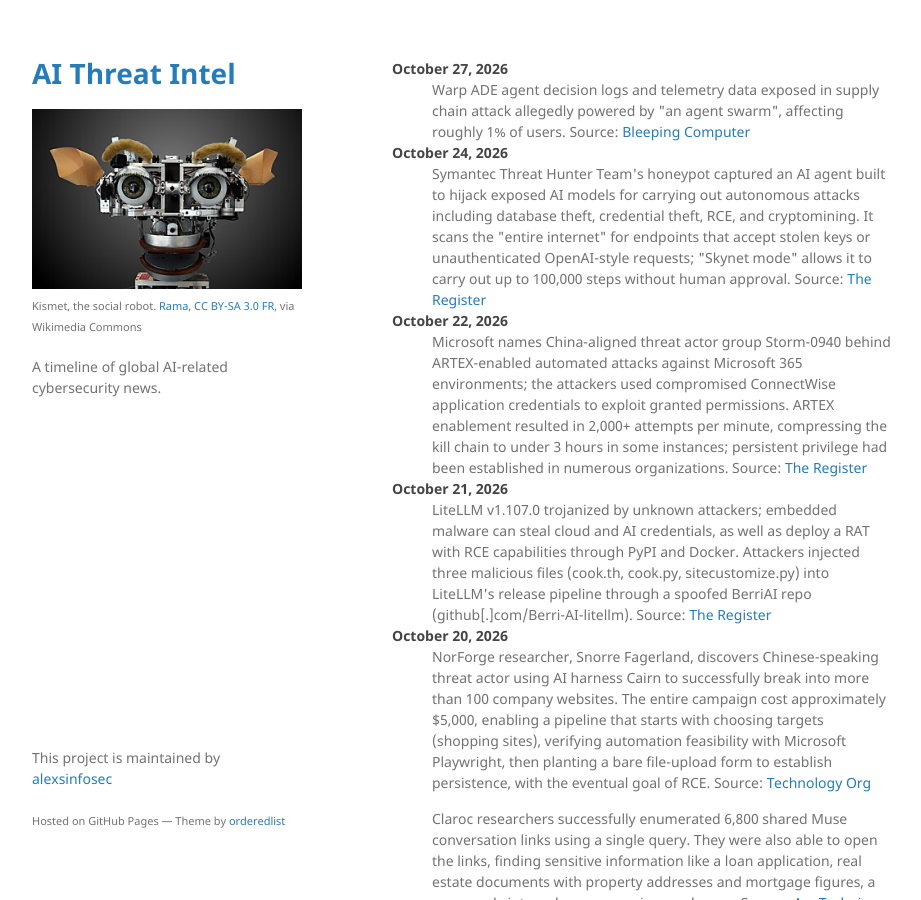
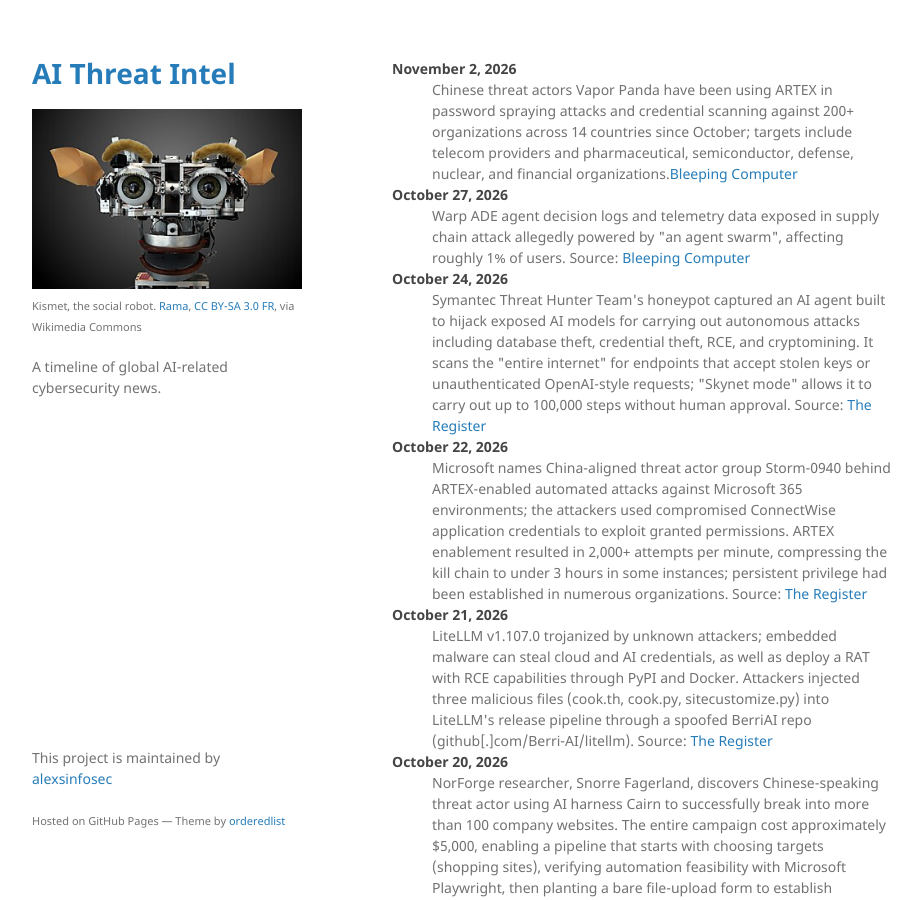
Before and after one commit to alexsinfosec/aithreatintel, a Jekyll site: the page built from index.md, in a window 1280 px wide and 900 px high. Shown: the whole window, without its empty margins (178-1099 px from the left). Built offline with Jekyll 4.4.1, drawn with Linux system fonts in a browser that asks for light colours.

Commit message:
Fix LiteLLM v1.107.0 entry and remove duplicate
Updated the entry for LiteLLM v1.107.0 to correct the GitHub repository link and added a duplicate entry.

```diff
--- a/index.md
+++ b/index.md
@@ -3,6 +3,8 @@ layout: default
 ---
 
 <dl>
+<dt>November 2, 2026</dt>
+<dd>Chinese threat actors Vapor Panda have been using ARTEX in password spraying attacks and credential scanning against 200+ organizations across 14 countries since October; targets include telecom providers and pharmaceutical, semiconductor, defense, nuclear, and financial organizations.<a href="https://www.bleepingcomputer.com/news/security/chinese-hackers-use-artex-ai-in-automated-attacks-against-200-orgs/" target="_blank">Bleeping Computer</a></dd>
 <dt>October 27, 2026</dt>
 <dd>Warp ADE agent decision logs and telemetry data exposed in supply chain attack allegedly powered by "an agent swarm", affecting roughly 1% of users. Source: <a href="https://www.bleepingcomputer.com/news/security/warp-discloses-breach-exposing-ai-agent-logs-user-telemetry-data/" target="_blank">Bleeping Computer</a></dd>
 <dt>October 24, 2026</dt>
@@ -10,7 +12,7 @@ layout: default
 <dt>October 22, 2026</dt>
 <dd>Microsoft names China-aligned threat actor group Storm-0940 behind ARTEX-enabled automated attacks against Microsoft 365 environments; the attackers used compromised ConnectWise application credentials to exploit granted permissions. ARTEX enablement resulted in 2,000+ attempts per minute, compressing the kill chain to under 3 hours in some instances; persistent privilege had been established in numerous organizations. Source: <a href="https://www.theregister.com/security/2026/10/22/microsoft-says-connectwise-breach-let-chinese-spies-loose-on-2250-cloud-tenants/5304687" target="_blank">The Register</a></dd>
 <dt>October 21, 2026</dt>
-<dd>LiteLLM v1.107.0 trojanized by unknown attackers; embedded malware can steal cloud and AI credentials, as well as deploy a RAT with RCE capabilities through PyPI and Docker. Attackers injected three malicious files (cook.th, cook.py, sitecustomize.py) into LiteLLM's release pipeline through a spoofed BerriAI repo (github[.]com/Berri-AI-litellm). Source: <a href="https://www.theregister.com/security/2026/10/21/litellm-supply-chain-attack-hoovers-up-passwords-and-secrets/5304548" target="_blank">The Register</a></dd>
+<dd>LiteLLM v1.107.0 trojanized by unknown attackers; embedded malware can steal cloud and AI credentials, as well as deploy a RAT with RCE capabilities through PyPI and Docker. Attackers injected three malicious files (cook.th, cook.py, sitecustomize.py) into LiteLLM's release pipeline through a spoofed BerriAI repo (github[.]com/Berri-AI/litellm). Source: <a href="https://www.theregister.com/security/2026/10/21/litellm-supply-chain-attack-hoovers-up-passwords-and-secrets/5304548" target="_blank">The Register</a></dd>
 <dt>October 20, 2026</dt>
 <dd>NorForge researcher, Snorre Fagerland, discovers Chinese-speaking threat actor using AI harness Cairn to successfully break into more than 100 company websites. The entire campaign cost approximately $5,000, enabling a pipeline that starts with choosing targets (shopping sites), verifying automation feasibility with Microsoft Playwright, then planting a bare file-upload form to establish persistence, with the eventual goal of RCE. Source: <a href="https://www.technology.org/2026/10/20/hacker-ai-agents-cairn-100-websites-deere-sharkninja-cummins/" target="_blank">Technology Org</a></dd>
 <dd style="margin-top: 15px;">Claroc researchers successfully enumerated 6,800 shared Muse conversation links using a single query. They were also able to open the links, finding sensitive information like a loan application, real estate documents with property addresses and mortgage figures, a company's internal revenue review, and more. Source: <a href="https://arstechnica.com/security/2026/10/meta-muse-exposes-users-personal-and-business-secrets-when-they-share-conversations/" target="_blank">Ars Technica</a></dd>
```
